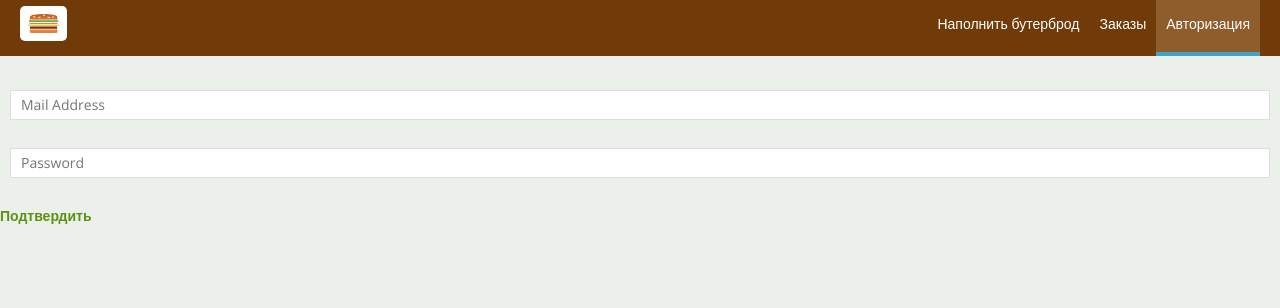
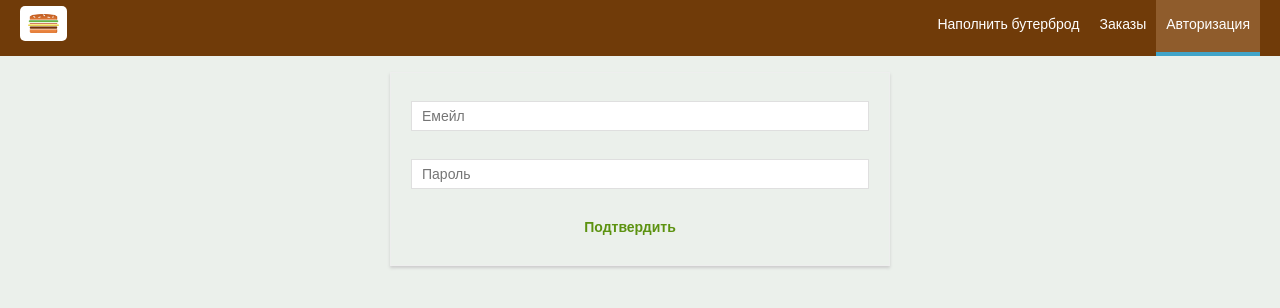
Before and after one commit to webAnatoly/BurgerBuilder, a React app: page /auth in a window 1280 px wide. Shown: the top 308 px of the page. Built offline with nearby package versions, Linux system fonts and the light colour scheme.

Commit message:
Added css styles to the Auth.js component

```diff
--- /dev/null
+++ b/src/containers/Auth/Auth.css
@@ -0,0 +1,15 @@
+.Auth {
+  margin: 20px auto;
+  width: 80%;
+  text-align: center;
+  box-shadow: 0 2px 3px #ccc;
+  border: 1px solid #eee;
+  padding: 10px;
+  box-sizing: border-box;
+}
+
+@media (min-width: 600px) {
+  .Auth {
+    width: 500px;
+  }
+}
--- a/src/containers/Auth/Auth.js
+++ b/src/containers/Auth/Auth.js
@@ -4,6 +4,7 @@ import React from 'react';
 // import PropTypes from 'prop-types';
 import Input from '../../components/UI/Input/Input';
 import Button from '../../components/UI/Button/Button';
+import s from './Auth.css';
 
 class Auth extends React.Component {
   constructor(props) {
@@ -14,7 +15,7 @@ class Auth extends React.Component {
           elementType: 'input',
           elementConfig: {
             type: 'email',
-            placeholder: 'Mail Address',
+            placeholder: 'Емейл',
           },
           value: '',
           validation: {
@@ -28,7 +29,7 @@ class Auth extends React.Component {
           elementType: 'input',
           elementConfig: {
             type: 'password',
-            placeholder: 'Password',
+            placeholder: 'Пароль',
           },
           value: '',
           validation: {
@@ -65,7 +66,7 @@ class Auth extends React.Component {
       />
     ));
     return (
-      <div>
+      <div className={s.Auth}>
         <form>
           {form}
           <Button
```
